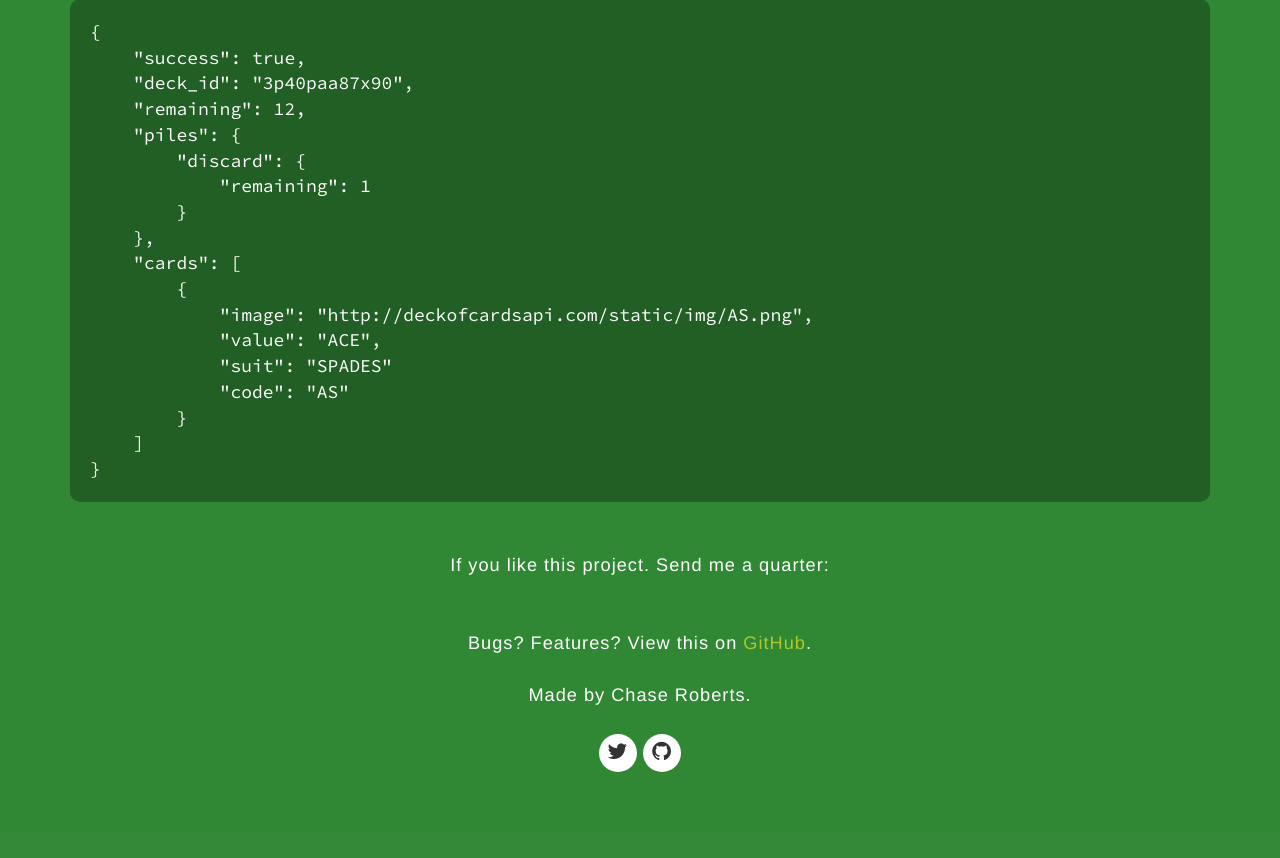
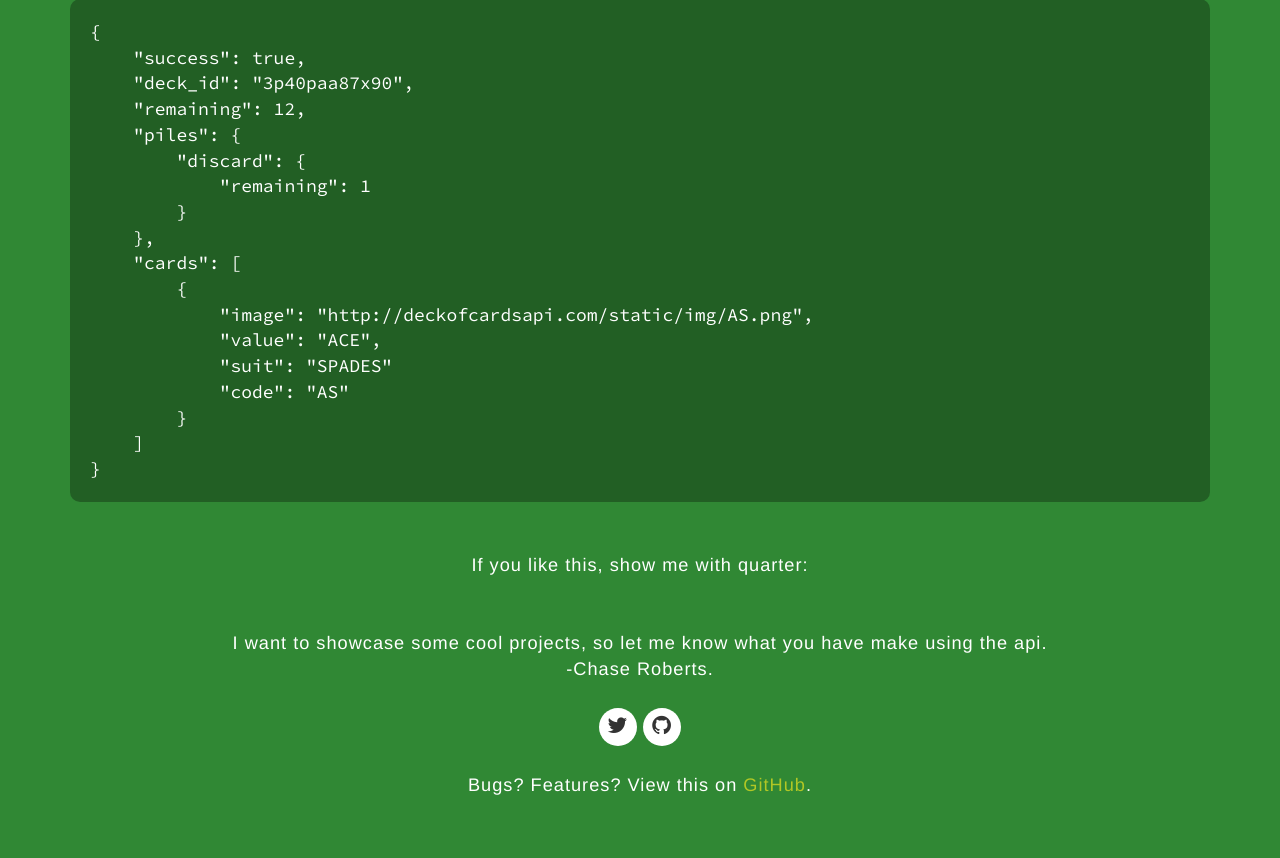
Before and after one commit to crobertsbmw/deckofcards, a Python web app: template deck/templates/docs.html in a window 1280 px wide. Shown: the part 4680-5538 px from the top of the page. Before the commit the page ends 5452 px from the top, so only its background shows below. Run offline with Jinja, Linux system fonts and the light colour scheme; the template is opened without the code that fills it, so the values that code supplies are empty; some libraries are stand-ins or nearby versions.

Commit message:
updating docs toto ask for people to send me their work

```diff
--- a/deck/templates/docs.html
+++ b/deck/templates/docs.html
@@ -296,14 +296,16 @@ http://deckofcardsapi.com/api/deck/&lt;&lt;deck_id&gt;&gt;/pile/&lt;&lt;pile_nam
 
 <br><br>
 <p class="footer">
-If you like this project. Send me a quarter:<br>
+If you like this, show me with quarter:<br>
 <pledgeplugin appid='p603v2p51' image_src='' tag='' ></pledgeplugin>
 <br><br>
-Bugs? Features? View this on <a href="https://github.com/crobertsbmw/deckofcards">GitHub</a>.<br><br>
-Made by Chase Roberts.<br><br>
+I want to showcase some cool projects, so let me know what you have make using the api. <br>
+-Chase Roberts.<br><br>
     <a href="https://twitter.com/crobertsbmw" target="_blank"><i class="fa fa-twitter icon"></i></a>
     <a href="https://github.com/crobertsbmw/" target="_blank"><i class="fa fa-github icon"></i></a>
-<br>
+<br><br>
+Bugs? Features? View this on <a href="https://github.com/crobertsbmw/deckofcards">GitHub</a>.
+
 </p>
 </div>
 </div>
```
